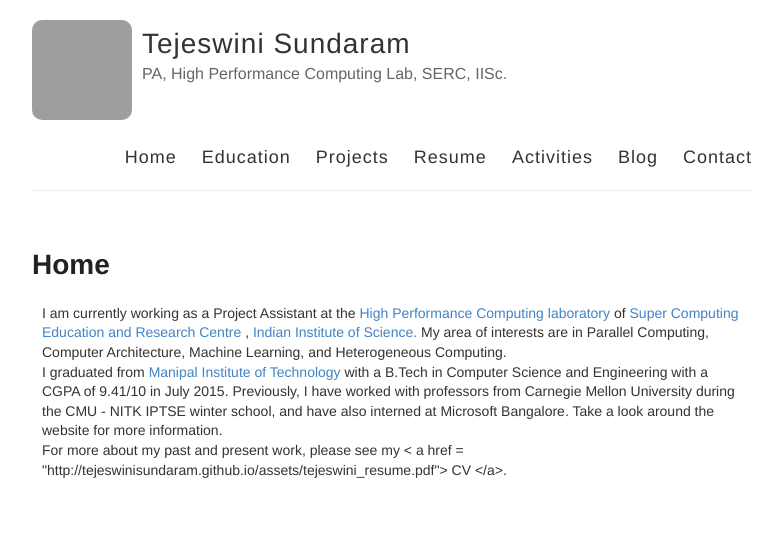
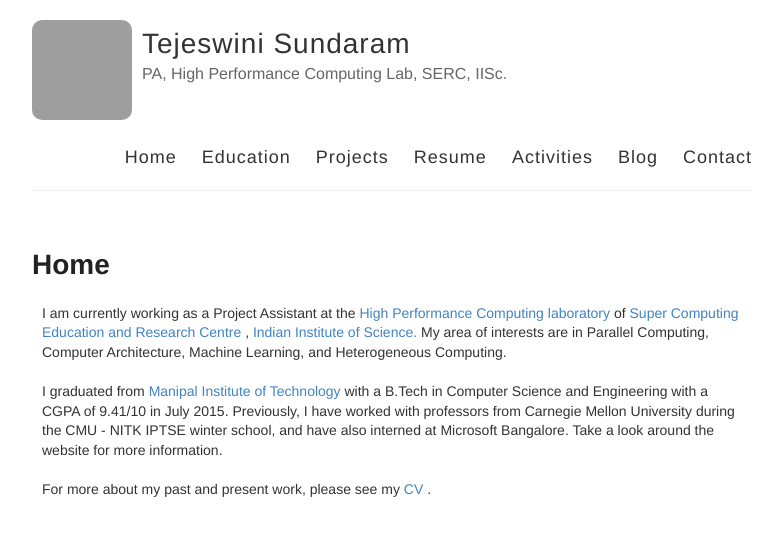
Before and after one commit to tejeswinisundaram/tejeswinisundaram.github.io, a Jekyll site: the page built from home.md, in a window 1280 px wide, cut to the strip 0-536 px from the top of the page. Shown: the whole strip, without its empty margins (248-1030 px from the left). Built offline with Jekyll 4.4.1, drawn with Linux system fonts in a browser that asks for light colours; Markdown is read by kramdown in place of the engine named in the settings; grey boxes are pictures that could not be loaded.

Commit message:
Update home.md

```diff
--- a/home.md
+++ b/home.md
@@ -6,14 +6,7 @@ permalink: /
 
 <div class="container">
 
- I am currently working as a Project Assistant at the <a href= "http://hpc.serc.iisc.ernet.in/"> High Performance Computing laboratory </a> of<a href = "http://www.serc.iisc.in/"> Super Computing Education and Research Centre </a>, <a href = "http://www.iisc.ernet.in/">Indian Institute of Science. </a> My area of interests are in Parallel Computing, Computer Architecture, Machine Learning, and Heterogeneous Computing.
-
- <br />
-
-I graduated from <a href = "http://manipal.edu/mu.html"> Manipal Institute of Technology </a> with a B.Tech in Computer Science and Engineering with a CGPA of 9.41/10 in July 2015. Previously, I have worked with professors from Carnegie Mellon University  during the CMU - NITK IPTSE winter school, and have also interned at Microsoft Bangalore. Take a look around the website for more information.
-
-<br />
-For more about my past and present work, please see my < a href = "http://tejeswinisundaram.github.io/assets/tejeswini_resume.pdf"> CV </a>.
+I am currently working as a Project Assistant at the <a href= "http://hpc.serc.iisc.ernet.in/"> High Performance Computing laboratory </a> of<a href = "http://www.serc.iisc.in/"> Super Computing Education and Research Centre </a>, <a href = "http://www.iisc.ernet.in/">Indian Institute of Science. </a> My area of interests are in Parallel Computing, Computer Architecture, Machine Learning, and Heterogeneous Computing.<br /><br /> I graduated from <a href = "http://manipal.edu/mu.html"> Manipal Institute of Technology </a> with a B.Tech in Computer Science and Engineering with a CGPA of 9.41/10 in July 2015. Previously, I have worked with professors from Carnegie Mellon University  during the CMU - NITK IPTSE winter school, and have also interned at Microsoft Bangalore. Take a look around the website for more information. <br /><br/>For more about my past and present work, please see my <a href = "http://tejeswinisundaram.github.io/assets/tejeswini_resume.pdf"> CV </a>.
 
 
 </div>
```
